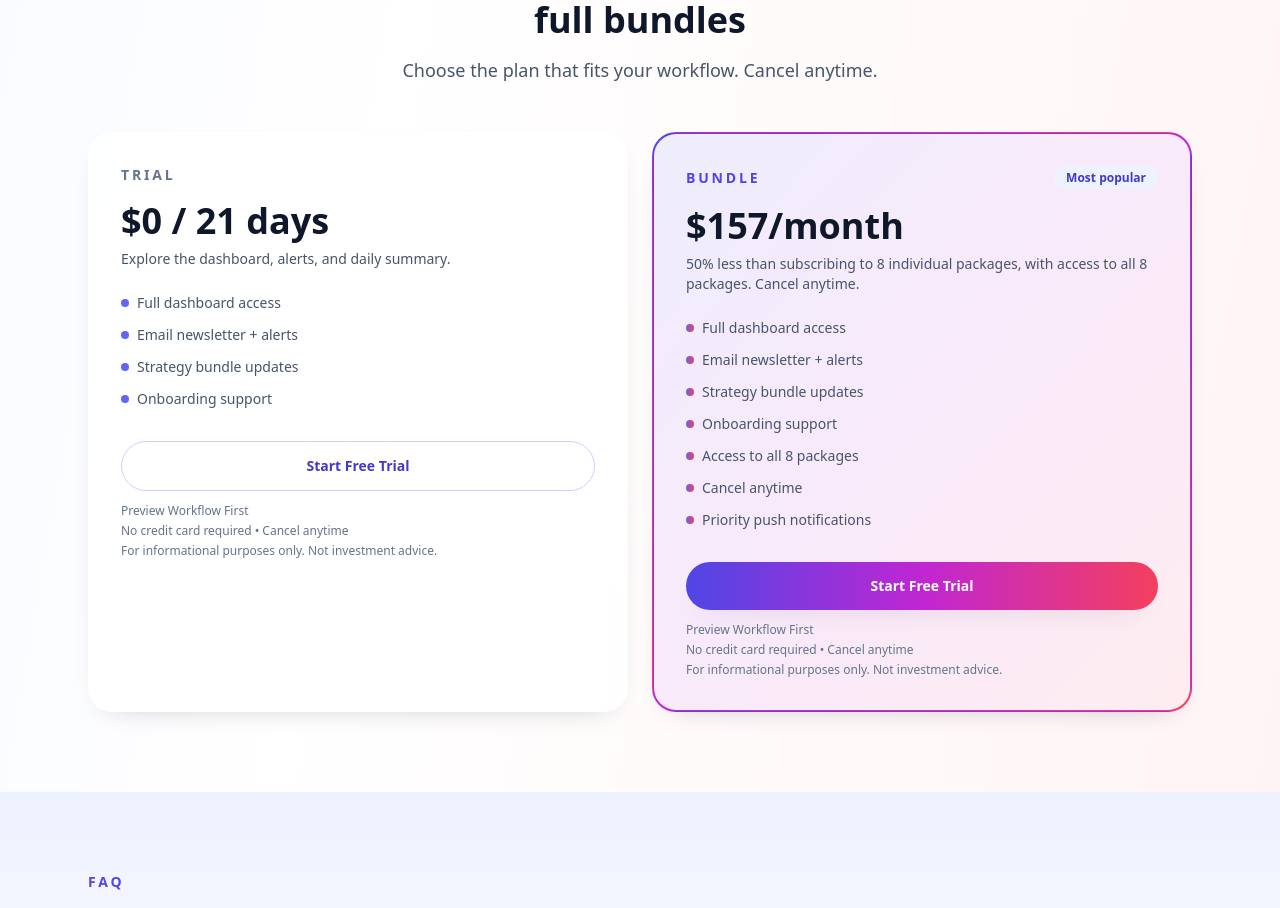
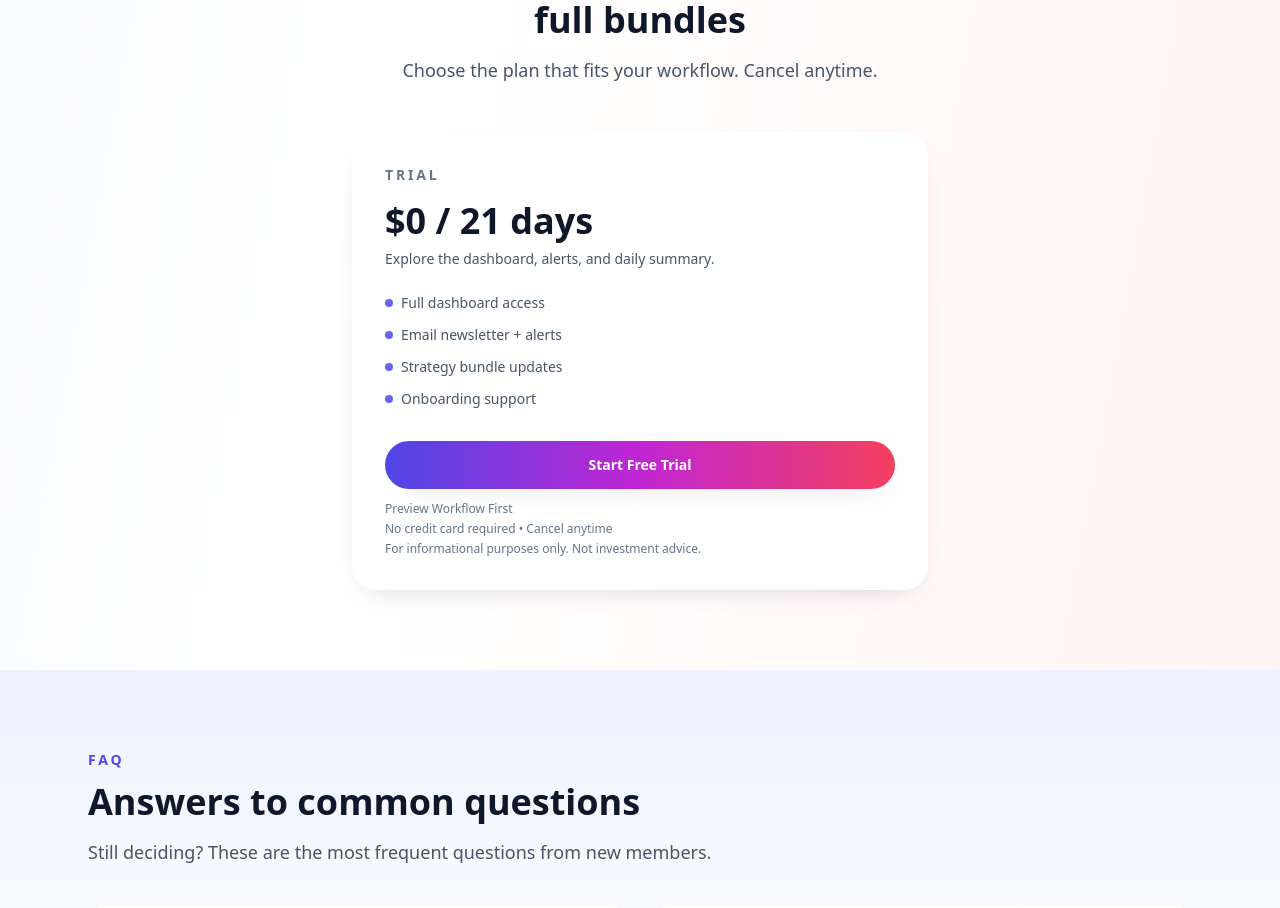
Before and after one commit to adhesikan/StratFLanding, a Next.js app: page / in a window 1280 px wide. Shown: the part 4844-5752 px from the top of the page. Built offline with nearby package versions, Linux system fonts and the light colour scheme.

Commit message:
Update pricing trial emphasis

```diff
--- a/app/page.tsx
+++ b/app/page.tsx
@@ -6,8 +6,7 @@ import { Container } from "@/components/Container";
 import { SectionHeading } from "@/components/SectionHeading";
 
 const PRICING = {
-  trialPrice: "$0 / 21 days",
-  bundlePrice: "$157/month"
+  trialPrice: "$0 / 21 days"
 };
 
 const CHECKOUT_LINKS = {
@@ -171,13 +170,6 @@ const pricingDetails = [
   "Email newsletter + alerts",
   "Strategy bundle updates",
   "Onboarding support"
-];
-
-const bundleDetails = [
-  ...pricingDetails,
-  "Access to all 8 packages",
-  "Cancel anytime",
-  "Priority push notifications"
 ];
 
 export default function Home() {
@@ -592,7 +584,7 @@ export default function Home() {
               description="Choose the plan that fits your workflow. Cancel anytime."
               align="center"
             />
-            <div className="mt-12 grid gap-6 lg:grid-cols-2">
+            <div className="mt-12 grid gap-6 lg:mx-auto lg:max-w-xl">
               <div className="rounded-3xl border border-white/70 bg-white/80 p-8 shadow-soft backdrop-blur">
                 <p className="text-sm font-semibold uppercase tracking-[0.2em] text-slate-500">
                   Trial
@@ -613,7 +605,7 @@ export default function Home() {
                 </ul>
                 <Link
                   href={CHECKOUT_LINKS.trial}
-                  className="mt-8 inline-flex w-full items-center justify-center rounded-full border border-indigo-200 bg-white/70 px-7 py-3.5 text-sm font-semibold text-indigo-700 transition hover:border-indigo-300 hover:text-indigo-800"
+                  className="mt-8 inline-flex w-full items-center justify-center rounded-full bg-gradient-to-r from-indigo-600 via-fuchsia-600 to-rose-500 px-7 py-3.5 text-sm font-semibold text-white shadow-soft transition hover:from-indigo-700 hover:via-fuchsia-600 hover:to-rose-600"
                 >
                   {CTA_LABEL}
                 </Link>
@@ -621,44 +613,6 @@ export default function Home() {
                   <p>{CTA_SUPPORTING_COPY}</p>
                   <p>{CTA_MICROCOPY}</p>
                   <p>{CTA_COMPLIANCE}</p>
-                </div>
-              </div>
-              <div className="rounded-3xl border border-transparent bg-gradient-to-br from-indigo-600 via-fuchsia-600 to-rose-500 p-[1px] shadow-soft">
-                <div className="rounded-[22px] bg-white/90 p-8">
-                  <div className="flex items-center justify-between">
-                    <p className="text-sm font-semibold uppercase tracking-[0.2em] text-accent-600">
-                      Bundle
-                    </p>
-                    <span className="rounded-full bg-accent-50 px-3 py-1 text-xs font-semibold text-accent-700">
-                      Most popular
-                    </span>
-                  </div>
-                  <p className="mt-4 text-4xl font-semibold text-slate-900">
-                    {PRICING.bundlePrice}
-                  </p>
-                  <p className="mt-2 text-sm text-slate-600">
-                    50% less than subscribing to 8 individual packages, with access to
-                    all 8 packages. Cancel anytime.
-                  </p>
-                  <ul className="mt-6 space-y-3 text-sm text-slate-600">
-                    {bundleDetails.map((item) => (
-                      <li key={item} className="flex items-center gap-2">
-                        <span className="h-2 w-2 rounded-full bg-gradient-to-r from-indigo-500 to-rose-500"></span>
-                        {item}
-                      </li>
-                    ))}
-                  </ul>
-                  <Link
-                    href={CHECKOUT_LINKS.bundle}
-                    className="mt-8 inline-flex w-full items-center justify-center rounded-full bg-gradient-to-r from-indigo-600 via-fuchsia-600 to-rose-500 px-7 py-3.5 text-sm font-semibold text-white shadow-soft transition hover:from-indigo-700 hover:via-fuchsia-600 hover:to-rose-600"
-                  >
-                    {CTA_LABEL}
-                  </Link>
-                  <div className="mt-3 space-y-1 text-xs text-slate-500">
-                    <p>{CTA_SUPPORTING_COPY}</p>
-                    <p>{CTA_MICROCOPY}</p>
-                    <p>{CTA_COMPLIANCE}</p>
-                  </div>
                 </div>
               </div>
             </div>
```
